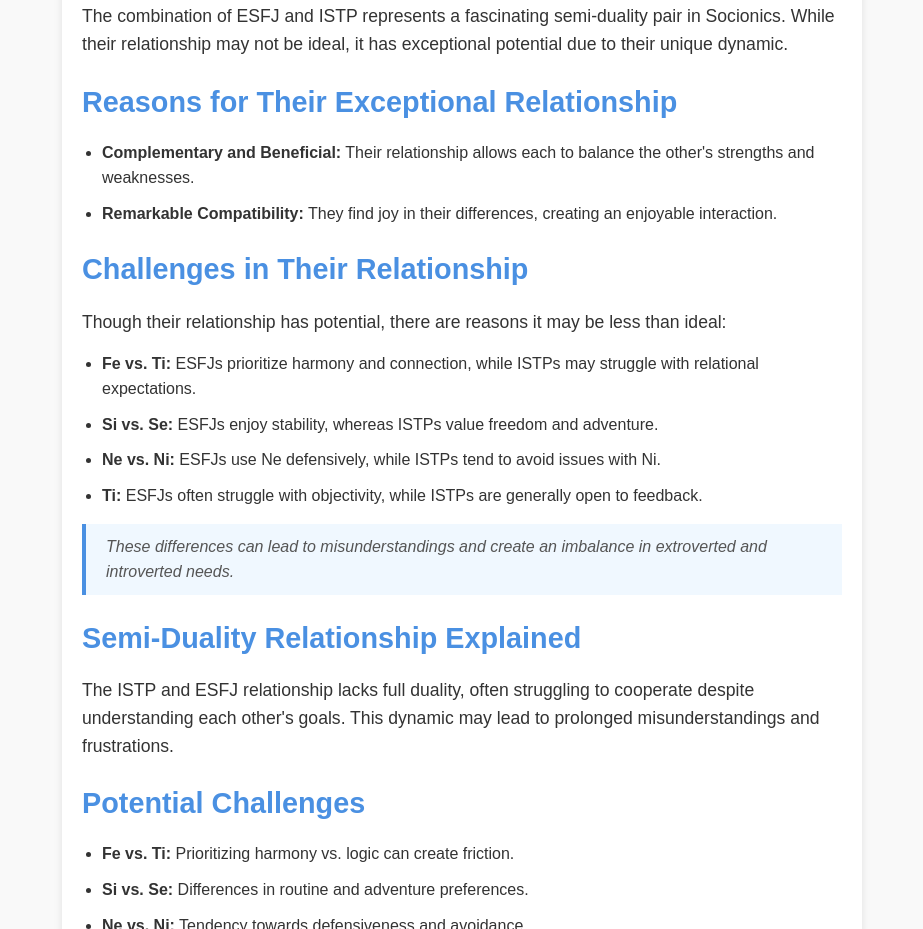
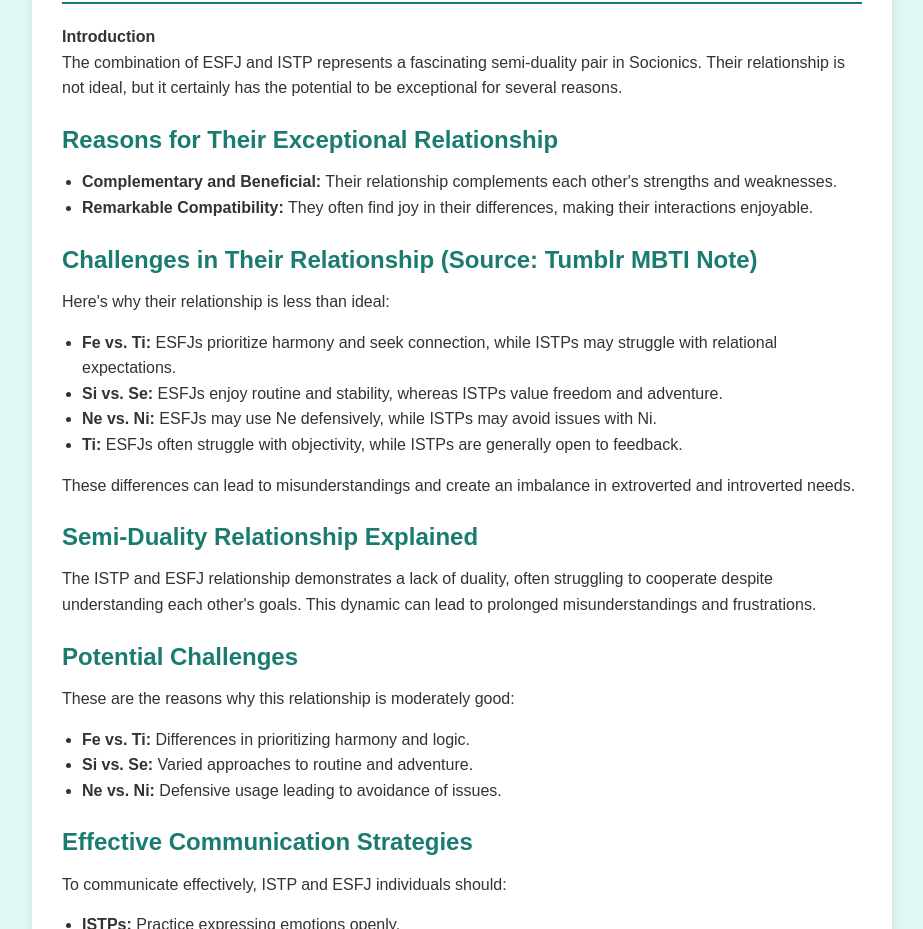
Before and after one commit to esfjandistp-love/compatibilityreport, a plain HTML site: page index.html in a window 1280 px wide. Shown: the part 109-1038 px from the top of the page, without its empty margins (178-1101 px from the left). Drawn offline with Linux system fonts and the light colour scheme.

Commit message:
Update index.html

```diff
--- a/index.html
+++ b/index.html
@@ -5,135 +5,129 @@
     <meta name="viewport" content="width=device-width, initial-scale=1.0">
     <title>ESFJ and ISTP: A Semi-Duality Relationship</title>
     <style>
-        /* General Reset */
-        * {
+        /* Resetting some default browser styling */
+        body, h1, h2, p, ul {
             margin: 0;
             padding: 0;
-            box-sizing: border-box;
+            font-family: Arial, sans-serif;
         }
 
+        /* Background and container styling */
         body {
-            font-family: Arial, sans-serif;
+            background-color: #e0f7f5;
+            color: #333;
             line-height: 1.6;
-            color: #333;
-            background-color: #f9f9f9;
+            display: flex;
+            justify-content: center;
+            align-items: center;
             padding: 20px;
+            font-size: 16px;
         }
 
-        /* Container and Main Layout */
         .container {
+            background: white;
+            border-radius: 10px;
             max-width: 800px;
-            margin: 0 auto;
-            padding: 20px;
-            background-color: #ffffff;
-            border-radius: 10px;
-            box-shadow: 0 4px 8px rgba(0, 0, 0, 0.1);
-        }
-
-        h1, h2, h3 {
-            color: #4a90e2;
-            margin-bottom: 15px;
+            padding: 30px;
+            box-shadow: 0px 4px 10px rgba(0, 0, 0, 0.1);
         }
 
         h1 {
-            text-align: center;
-            font-size: 2.2em;
+            font-size: 2em;
+            color: #1a7c70;
+            border-bottom: 2px solid #1a7c70;
+            padding-bottom: 10px;
+            margin-bottom: 20px;
         }
 
         h2 {
-            font-size: 1.8em;
+            font-size: 1.5em;
+            color: #1a7c70;
             margin-top: 20px;
-        }
-
-        h3 {
-            font-size: 1.5em;
-            margin-top: 15px;
+            margin-bottom: 10px;
         }
 
         p {
             margin-bottom: 15px;
-            font-size: 1.1em;
         }
 
-        /* Highlighting points with blockquote */
-        blockquote {
-            margin: 15px 0;
-            padding: 10px 20px;
-            background-color: #f0f8ff;
-            border-left: 4px solid #4a90e2;
-            font-style: italic;
-            color: #555;
-        }
-
-        /* List styles */
         ul {
             margin-left: 20px;
+            list-style-type: disc;
             margin-bottom: 15px;
         }
 
-        li {
-            margin-bottom: 10px;
+        .footer {
+            text-align: center;
+            font-size: 0.9em;
+            color: #666;
+            margin-top: 20px;
+            padding-top: 10px;
+            border-top: 1px solid #ccc;
         }
     </style>
 </head>
 <body>
-
     <div class="container">
         <h1>ESFJ and ISTP: A Semi-Duality Relationship</h1>
 
-    <p>The combination of ESFJ and ISTP represents a fascinating semi-duality pair in Socionics. While their relationship may not be ideal, it has exceptional potential due to their unique dynamic.</p>
+        <p><strong>Introduction</strong><br>
+        The combination of ESFJ and ISTP represents a fascinating semi-duality pair in Socionics. Their relationship is not ideal, but it certainly has the potential to be exceptional for several reasons.</p>
 
         <h2>Reasons for Their Exceptional Relationship</h2>
         <ul>
-        <li><strong>Complementary and Beneficial:</strong> Their relationship allows each to balance the other's strengths and weaknesses.</li>
-        <li><strong>Remarkable Compatibility:</strong> They find joy in their differences, creating an enjoyable interaction.</li>
+            <li><strong>Complementary and Beneficial:</strong> Their relationship complements each other's strengths and weaknesses.</li>
+            <li><strong>Remarkable Compatibility:</strong> They often find joy in their differences, making their interactions enjoyable.</li>
         </ul>
 
-    <h2>Challenges in Their Relationship</h2>
-    <p>Though their relationship has potential, there are reasons it may be less than ideal:</p>
+        <h2>Challenges in Their Relationship (Source: Tumblr MBTI Note)</h2>
+        <p>Here's why their relationship is less than ideal:</p>
         <ul>
-        <li><strong>Fe vs. Ti:</strong> ESFJs prioritize harmony and connection, while ISTPs may struggle with relational expectations.</li>
-        <li><strong>Si vs. Se:</strong> ESFJs enjoy stability, whereas ISTPs value freedom and adventure.</li>
-        <li><strong>Ne vs. Ni:</strong> ESFJs use Ne defensively, while ISTPs tend to avoid issues with Ni.</li>
+            <li><strong>Fe vs. Ti:</strong> ESFJs prioritize harmony and seek connection, while ISTPs may struggle with relational expectations.</li>
+            <li><strong>Si vs. Se:</strong> ESFJs enjoy routine and stability, whereas ISTPs value freedom and adventure.</li>
+            <li><strong>Ne vs. Ni:</strong> ESFJs may use Ne defensively, while ISTPs may avoid issues with Ni.</li>
             <li><strong>Ti:</strong> ESFJs often struggle with objectivity, while ISTPs are generally open to feedback.</li>
         </ul>
-
-    <blockquote>These differences can lead to misunderstandings and create an imbalance in extroverted and introverted needs.</blockquote>
+        <p>These differences can lead to misunderstandings and create an imbalance in extroverted and introverted needs.</p>
 
         <h2>Semi-Duality Relationship Explained</h2>
-    <p>The ISTP and ESFJ relationship lacks full duality, often struggling to cooperate despite understanding each other's goals. This dynamic may lead to prolonged misunderstandings and frustrations.</p>
+        <p>The ISTP and ESFJ relationship demonstrates a lack of duality, often struggling to cooperate despite understanding each other's goals. This dynamic can lead to prolonged misunderstandings and frustrations.</p>
 
         <h2>Potential Challenges</h2>
+        <p>These are the reasons why this relationship is moderately good:</p>
         <ul>
-        <li><strong>Fe vs. Ti:</strong> Prioritizing harmony vs. logic can create friction.</li>
-        <li><strong>Si vs. Se:</strong> Differences in routine and adventure preferences.</li>
-        <li><strong>Ne vs. Ni:</strong> Tendency towards defensiveness and avoidance.</li>
+            <li><strong>Fe vs. Ti:</strong> Differences in prioritizing harmony and logic.</li>
+            <li><strong>Si vs. Se:</strong> Varied approaches to routine and adventure.</li>
+            <li><strong>Ne vs. Ni:</strong> Defensive usage leading to avoidance of issues.</li>
         </ul>
 
         <h2>Effective Communication Strategies</h2>
-    <p>To communicate effectively, ISTP and ESFJ individuals should consider the following strategies:</p>
+        <p>To communicate effectively, ISTP and ESFJ individuals should:</p>
         <ul>
-        <li><strong>ISTPs:</strong> Practice expressing emotions more openly.</li>
-        <li><strong>ESFJs:</strong> Allow ISTPs personal space when needed.</li>
-        <li><strong>Both:</strong> Strive for clear and respectful conversations.</li>
+            <li><strong>ISTPs:</strong> Practice expressing emotions openly.</li>
+            <li><strong>ESFJs:</strong> Allow ISTPs personal space.</li>
+            <li><strong>Both:</strong> Aim for clear, respectful conversations.</li>
         </ul>
 
         <h2>Conflict Resolution</h2>
-    <p>Conflicts may be challenging for ESFJs. ISTPs should approach conflicts with patience, allowing ESFJs time to express themselves, while ESFJs should focus on the factual aspects to avoid excessive emotion.</p>
+        <p>Conflicts can be challenging for ESFJs. ISTPs should approach these situations with patience, allowing time for expression, while ESFJs should focus on factual aspects to avoid excessive emotion.</p>
 
         <h2>From a Socionics Perspective</h2>
-    <p>In Socionics, the ESFJ-ISTP pair is classified as a <em>Semi-Duality Relationship</em>. While they may respond to each other's needs, cooperation is sometimes limited, highlighting individualism and potential stubbornness.</p>
+        <p>In Socionics, the ESFJ-ISTP pair is classified as a 'Semi-Duality Relationship.' While they may respond to each other's needs, cooperation can be limited, revealing individualism and stubbornness.</p>
 
         <h2>Common Misunderstanding: The "Supervisor" Pair</h2>
-    <p>A common misconception is that ESFJs and ISTPs form a "Supervisor" pair. Key points to clarify:</p>
+        <p>It is a misconception that ESFJs and ISTPs form a "Supervisor" pair. Key points include:</p>
         <ul>
-        <li><strong>Misinterpretation of Types:</strong> Socionics types and MBTI types differ in the J/P indicators. For example, Socionics ISTj (Ti-Se) aligns with MBTI ISTP, while Socionics ISTp (Si-Te) aligns with MBTI ISTJ.</li>
-        <li><strong>True Socionics Relationship Type:</strong> In Socionics, ESFJ and ISTP form a "Semi-duality pair" relationship, not a "Supervision pair." The actual Supervision pair would involve ISTJ and ESFJ.</li>
+            <li><strong>Misinterpretation of Types:</strong> Socionics types and MBTI types are similar but differ in the J/P indicators. For instance, Socionics ISTj (Ti-Se) corresponds to MBTI ISTP while Socionics ISTp (Si-Te) aligns with MBTI ISTJ.</li>
+            <li><strong>True Socionics Relationship Type:</strong> In Socionics, ESFJ and ISTP form a "Semi-duality pair" relationship, not "Supervision pair." The actual Supervision pair involves ISTJ and ESFJ.</li>
         </ul>
 
         <h2>Conclusion</h2>
-    <p>While the relationship between ISTP and ESFJ is not without challenges, it holds significant potential for growth and mutual understanding. By embracing their differences, they can create a dynamic and fulfilling partnership.</p>
+        <p>While the relationship between ISTP and ESFJ is not without difficulties, it holds significant potential for growth and understanding. By embracing their differences, they can create a dynamic partnership.</p>
+
+        <div class="footer">
+            &copy;2024 ESFJ-ISTP Compatibility Report | This article is based on well-founded theories and aims to provide clarity. Remember, compatibility is unique to each couple, and effort can bridge any divide.
         </div>
-
+    </div>
 </body>
 </html>
```
Lines whose indentation alone changed are shown as unchanged.
